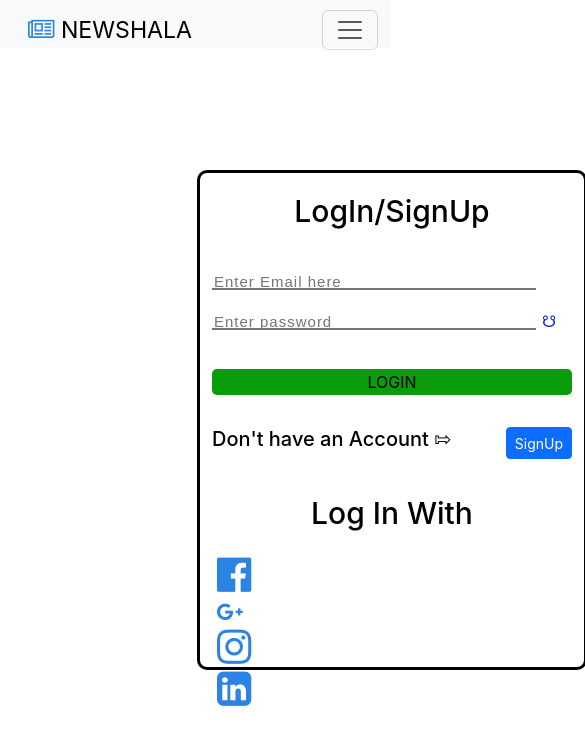
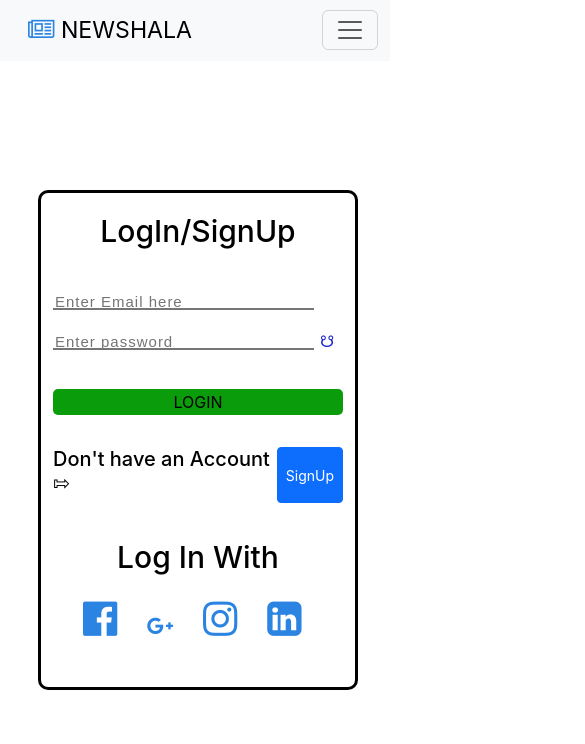
Before and after one commit to Pulkitp12/Mynews, a React (Create React App) app: page /login in a window 390 px wide. Shown: the top 744 px of the page, 585 px wide, since content can reach past the window. Built offline with nearby package versions, Linux system fonts and the light colour scheme.

Commit message:
Fixed for mobile

```diff
--- a/src/components/About.js
+++ b/src/components/About.js
@@ -9,7 +9,6 @@ const About = (props)=> {
                  title ="1"
                  position="absolute"
                  width="30%"
-                 id="myId"
                  height="400px"
                  frameborder="1"
                  allow="accelerometer; autoplay; clipboard-write; encrypted-media; gyroscope; picture-in-picture"
@@ -91,35 +90,6 @@ const About = (props)=> {
                  allow="accelerometer; autoplay; clipboard-write; encrypted-media; gyroscope; picture-in-picture"
                  allowFullScreen="true"></iframe>
     </div>
-    <div className='py-3'>
-      <iframe src="https://www.youtube.com/embed/LhQ4hJzMPrQ?autoplay=1&mute=1&enablejsapi=1"
-                 title ="10"
-                 position="absolute"
-                 width="30%"
-                 id="myId"
-                 height="400px"
-                 frameborder="1"
-                 allow="accelerometer; autoplay; clipboard-write; encrypted-media; gyroscope; picture-in-picture"
-                 allowfullscreen="true"></iframe>
-      <iframe src="https://www.youtube.com/embed/uMA4BJWOO-g?autoplay=1&mute=1&enablejsapi=1"
-            title ="11"
-      position="absolute"
-            width="30%"
-            id="myId"
-            height="400px"
-            frameborder="1"
-            allow="accelerometer; autoplay; clipboard-write; encrypted-media; gyroscope; picture-in-picture"
-            allowfullscreen="true"/>
-      <iframe src="https://www.youtube.com/embed/HV_WLz0pcO4?autoplay=1&mute=1&enablejsapi=1"
-                title ="12"
-                 position="absolute"
-                 width="30%"
-                 id="myId"
-                 height="400px"
-                 frameborder="1"
-                 allow="accelerometer; autoplay; clipboard-write; encrypted-media; gyroscope; picture-in-picture"
-                 allowFullScreen="true"></iframe>
-    </div>
     </div>
     )
 }
--- a/src/components/LogIn.js
+++ b/src/components/LogIn.js
@@ -52,12 +52,12 @@ const LogIn = (props) => {
         <button onClick={show} className="btn btn-sm btn-primary">SignUp</button>
         </div>
         <span className='mt-3'><h2 className='text-center'>Log In With</h2></span>
-        <div className='row mt-4'>
+        <div className='mt-4'id='icns'>
 
-        <div className='col-md-3 '><a href="/"><i className="fa fa-2x fa-facebook-official"></i></a></div>
-            <div className='col-md-3'><a href="/"><i className="fa fa-x fa-google-plus"></i></a></div>
-            <div className='col-md-3 '><a href="/"><i className="fa fa-2x fa-instagram"></i></a></div>
-            <div className='col-md-3'><a href="/"><i className="fa fa-2x fa-linkedin-square"></i></a></div>
+        <a href="/"><i className="fa fa-2x fa-facebook-official"></i></a>
+            <a href="/"><i className="fa fa-x fa-google-plus"></i></a>
+           <a href="/"><i className="fa fa-2x fa-instagram"></i></a>
+           <a href="/"><i className="fa fa-2x fa-linkedin-square"></i></a>
 
         </div>
       </div>
--- a/src/components/Navbar.js
+++ b/src/components/Navbar.js
@@ -8,7 +8,7 @@ const Navbar = (props)=> {
         <nav className= {`navbar navbar-expand-lg fixed-top navbar-${props.mode} bg-${props.mode}`} >
             <div className="container-fluid">
             <span className="navbar-brand fs-3 px-3"><i className="fa fa-x fa-newspaper-o"></i> NEWSHALA</span>
-                    <button className="navbar-toggler" type="button" data-bs-toggle="collapse" data-bs-target="/navbarSupportedContent" aria-controls="navbarSupportedContent" aria-expanded="false" aria-label="Toggle navigation">
+                    <button className="navbar-toggler" type="button" data-bs-toggle="collapse" data-bs-target="#navbarSupportedContent" aria-controls="navbarSupportedContent" aria-expanded="false" aria-label="Toggle navigation">
                     <span className="navbar-toggler-icon"></span>
                     </button>
                 <div className="collapse navbar-collapse" id="navbarSupportedContent">
@@ -34,7 +34,7 @@ const Navbar = (props)=> {
                     </ul>
                     <div className="form-check form-switch">
                          <input className="form-check-input" type="checkbox" role="switch" id="flexSwitchCheckDefault" onClick={props.toggleMode}/>
-                         <label className="form-check-label" htmlFor="flexSwitchCheckDefault" style={props.mode==='light'?{color:'black'}:{color:'white'}}>Enable Darkmode</label>
+                         <label className="form-check-label" id ='lbl' htmlFor="flexSwitchCheckDefault" style={props.mode==='light'?{color:'black'}:{color:'white'}}>Enable Darkmode</label>
                          </div>
                 </div>
             </div>
--- a/src/components/css/Login.css
+++ b/src/components/css/Login.css
@@ -75,6 +75,9 @@ h6{
     font-size: 12px;
     margin-top: 5px;
 }
+#sub i{
+    margin-left: 40px;
+}
 .see{
     background: transparent;
     color: rgb(21, 33, 209);
@@ -92,3 +95,28 @@ i{
 i:hover{
     color: blue;
 }
+
+@media screen and (max-width:800px){
+    .form{
+        position: initial;
+        margin-left: 50px;
+        margin-right: 20px;
+        width: 320px;
+    }
+    #sub i{
+        margin-left: 25px;
+    }
+    #sup{
+        position: initial;
+        padding-bottom: 20px;
+    }
+    #sup button{
+        margin-top: 10px;
+        margin-left: 90px;
+        width: 50%;
+    }
+    .bord{
+        width: 350px;
+        margin-left: 25px;
+    }
+}
--- a/src/components/css/about.css
+++ b/src/components/css/about.css
@@ -4,3 +4,15 @@ iframe{
     margin-top: 50px;
     box-shadow: rgba(24, 99, 221, 0.71) 2px 8px 15px;
 }
+@media screen and (max-width:800px) {
+    iframe{
+        margin-left: 10px;
+        margin-right: 10px;
+        margin-top: 20px;
+        height:200px;
+        width: 100%;
+    }
+    .hey1{
+        padding-top: 20px;
+    }
+}
--- a/src/components/css/navbar.css
+++ b/src/components/css/navbar.css
@@ -4,9 +4,28 @@
 .nv{
     margin-left: 20px;
 }
-.navbar{
-    height: 48px;
-}
 .navbar a:hover{
     color: black;
 }
+@media screen and (max-width:800px){
+
+    .navbar{
+        margin-bottom: 20px;
+    }
+     i{
+        margin-left: 0px;
+    }
+    #flexSwitchCheckDefault{
+        margin-left: -25px;
+        border: 1px solid gray;
+        margin-top: 6px;
+    }
+    #lbl{
+        display: block;
+        margin-left: 20px;
+        margin-top: 10px;
+    }
+   .nv{
+    border-bottom: 1px solid rgba(128, 128, 128, 0.436);
+   }
+}
```
